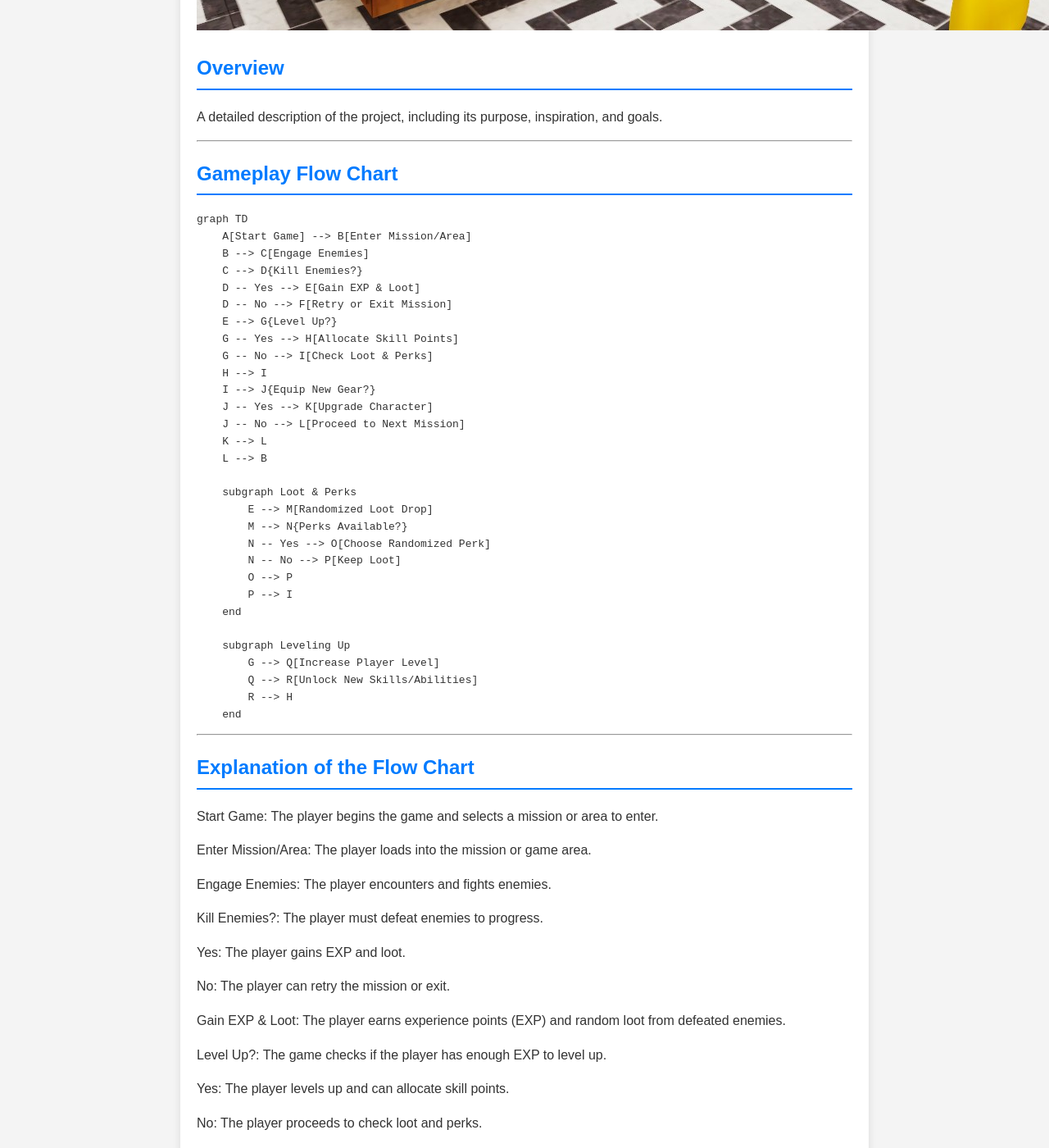
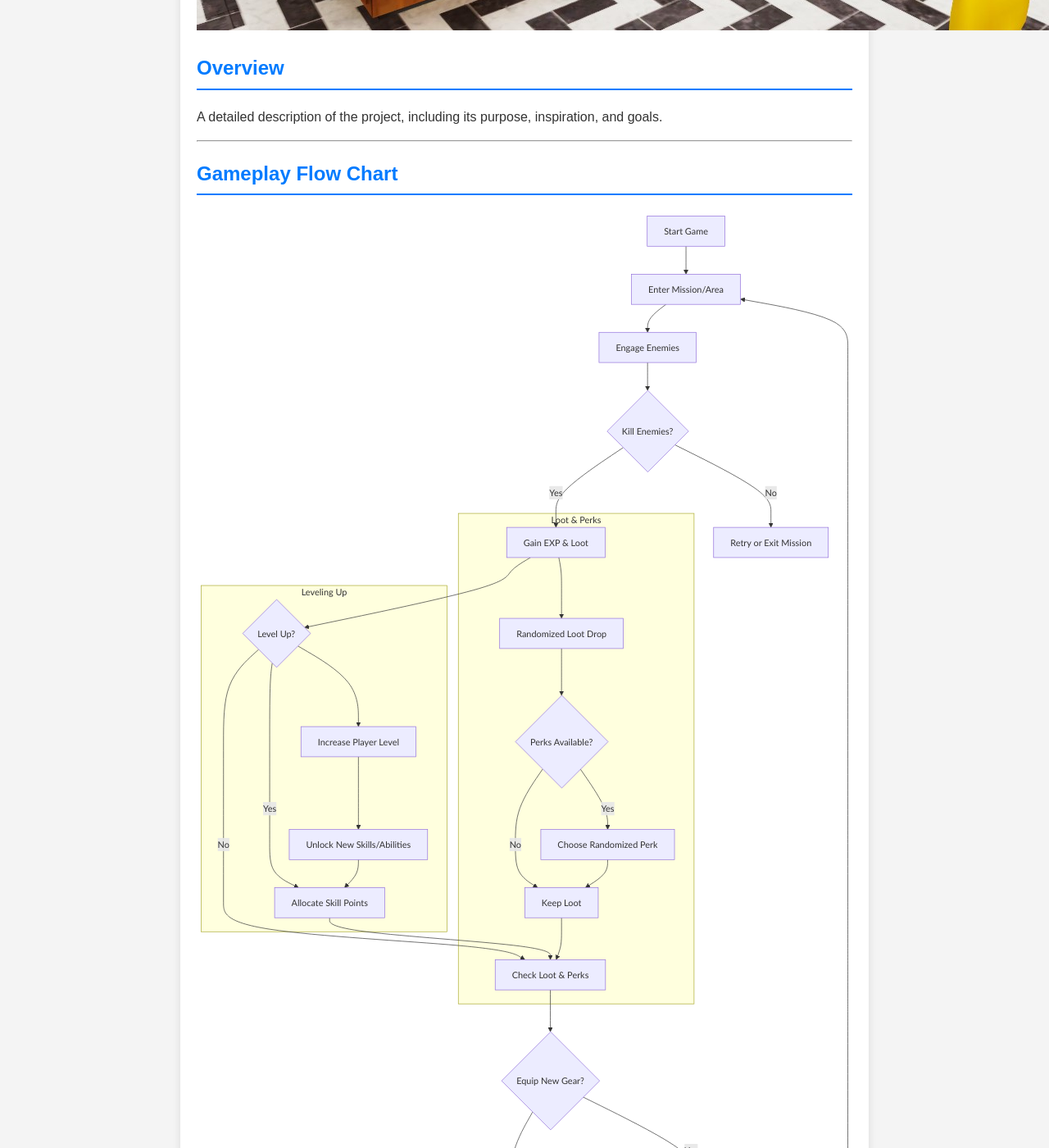
Before and after one commit to BrandonW24/BrandonW24.github.io, a Jekyll site: the page built from projects/project1.md, in a window 1280 px wide and 1400 px high, scrolled down 1095 px. Shown: the whole window at 82% size. Built offline with Jekyll 4.4.1, drawn with Linux system fonts in a browser that asks for light colours; some of the changed text lies outside the part shown.

Commit message:
Adding in support for mermaid

````diff
--- a/_layouts/default.html
+++ b/_layouts/default.html
@@ -5,6 +5,12 @@
     <meta name="viewport" content="width=device-width, initial-scale=1">
     <title>{{ page.title | default: site.title }}</title>
     <link rel="stylesheet" href="{{ '/assets/css/styles.css' | relative_url }}">
+
+    <!-- Mermaid.js (Moved inside <head> to avoid issues) -->
+    <script type="module">
+      import mermaid from 'https://cdn.jsdelivr.net/npm/mermaid@10/dist/mermaid.esm.min.mjs';
+      mermaid.initialize({ startOnLoad: true });
+    </script>
   </head>
   <body>
     {% include header.html %}
--- a/projects/project1.md
+++ b/projects/project1.md
@@ -13,7 +13,7 @@
 ---
 ## Gameplay Flow Chart
 
-```mermaid
+<div class="mermaid">
 graph TD
     A[Start Game] --> B[Enter Mission/Area]
     B --> C[Engage Enemies]
@@ -44,7 +44,7 @@
         Q --> R[Unlock New Skills/Abilities]
         R --> H
     end
-```
+</div>
 
 ---
 ## Explanation of the Flow Chart
````
